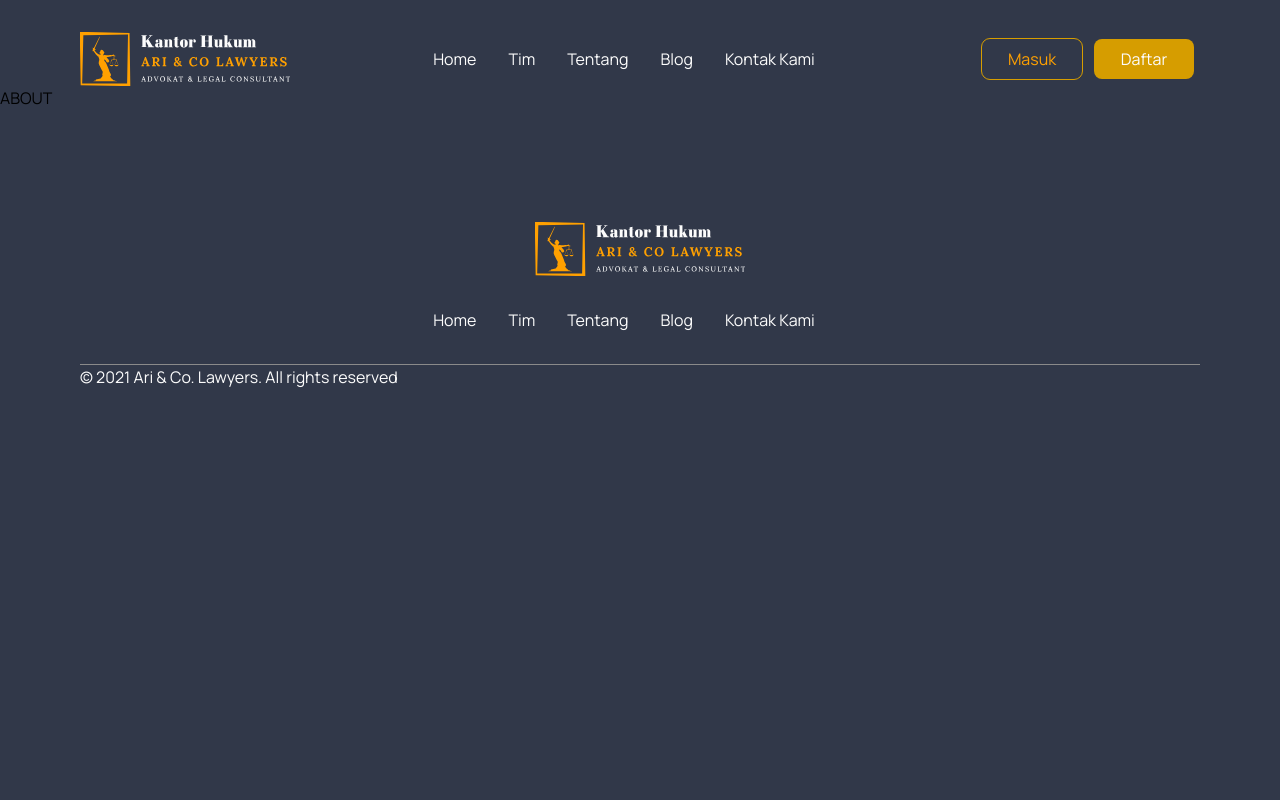
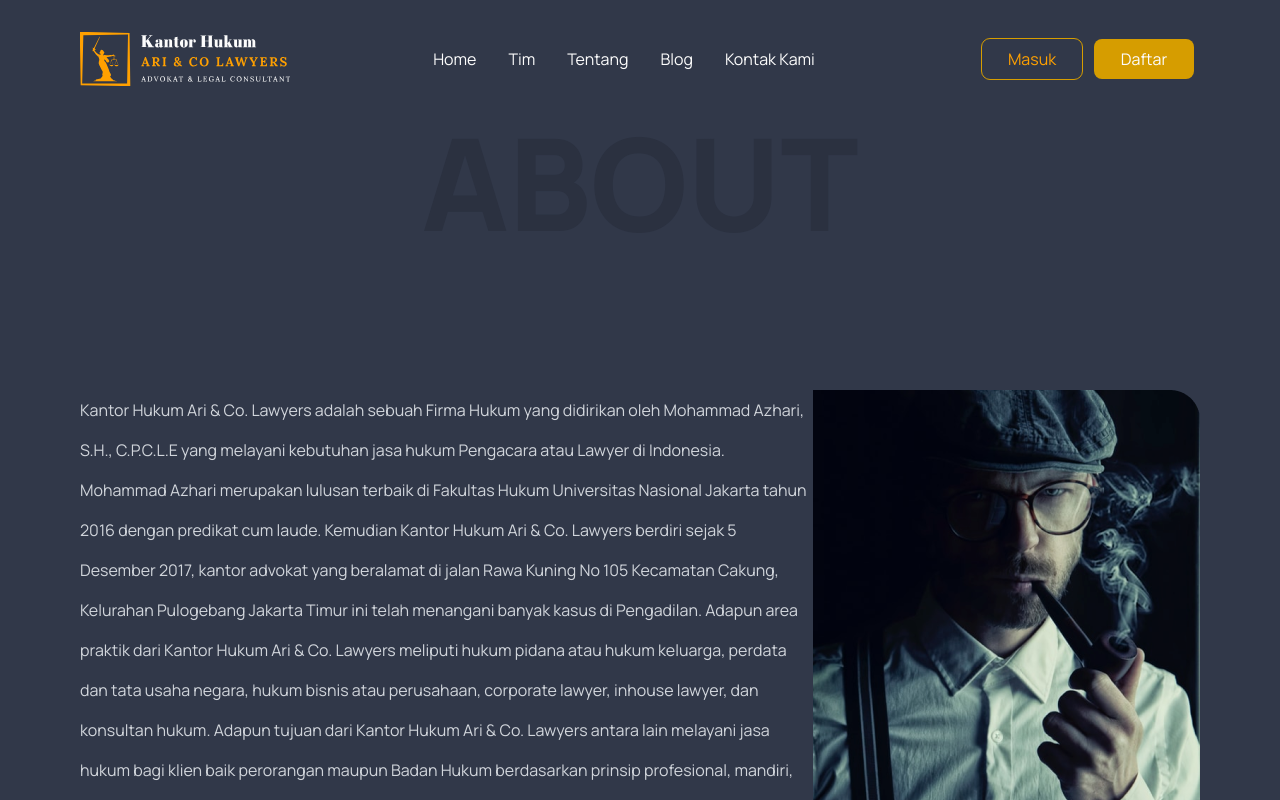
Before and after one commit to robbyawaldi/ari-co-lawyers, a Next.js app in the folder web/: page /about in a window 1280 px wide. Shown: the top 800 px of the page. Built offline with nearby package versions, Linux system fonts and the light colour scheme.

Commit message:
add about, not fix

```diff
--- /dev/null
+++ b/web/components/atoms/AboutIntro.tsx
@@ -0,0 +1,28 @@
+import React from 'react'
+import { Section } from '../templates/Section';
+import Image from 'next/image'
+import aboutImg from "../../public/assets/accents/about_accent_1.png"
+
+
+interface AboutIntroProps {
+}
+
+export const AboutIntro: React.FC<AboutIntroProps> = ({ }) => {
+    return (
+        <Section>
+            <p className="text-gray-300 leading-10">
+                <div className="float-right">
+                    <Image src={aboutImg} alt="about page image" />
+                </div>
+                Kantor Hukum Ari & Co. Lawyers adalah sebuah Firma Hukum yang didirikan oleh Mohammad Azhari, S.H., C.P.C.L.E yang melayani kebutuhan jasa hukum Pengacara atau Lawyer di Indonesia.
+                Mohammad Azhari merupakan lulusan terbaik di Fakultas Hukum Universitas Nasional Jakarta tahun 2016 dengan predikat cum laude. Kemudian Kantor Hukum Ari & Co.
+                Lawyers berdiri sejak 5 Desember 2017, kantor advokat yang beralamat di jalan Rawa Kuning No 105 Kecamatan Cakung,
+                Kelurahan Pulogebang Jakarta Timur ini telah menangani banyak kasus di Pengadilan. Adapun area praktik dari Kantor Hukum Ari & Co.
+                Lawyers meliputi hukum pidana atau hukum keluarga, perdata dan tata usaha negara, hukum bisnis atau perusahaan, corporate lawyer, inhouse lawyer, dan konsultan hukum.
+                Adapun tujuan dari Kantor Hukum Ari & Co.
+                Lawyers antara lain melayani jasa hukum bagi klien baik perorangan maupun Badan Hukum berdasarkan prinsip profesional, mandiri, dan berintegritas berdasarkan Undang-Undang No.18 tahun 2003 tentang Advokat,
+                memberikan Konsultasi Hukum sebagai konsultan hukum (Legal Consultan), memberikan bantuan hukum dengan konsentrasi bidang hukum perdata.
+            </p>
+        </Section>
+    );
+}
--- a/web/components/templates/PageLayout.tsx
+++ b/web/components/templates/PageLayout.tsx
@@ -8,7 +8,7 @@ interface PageLayoutProps {
 export const PageLayout: React.FC<PageLayoutProps> = ({ children, title }) => {
     return (
         <div className={styles['body']}>
-            {title}
+            <h1>{title}</h1>
             {children}
         </div>
     );
--- a/web/components/templates/Section.tsx
+++ b/web/components/templates/Section.tsx
@@ -1,11 +1,11 @@
 import React from 'react'
 
 interface SectionProps {
-    isFull: boolean
+    isFull?: boolean
     isUsepadding?: boolean
 }
 
-export const Section: React.FC<SectionProps> = ({ isFull, children, isUsepadding = true }) => {
+export const Section: React.FC<SectionProps> = ({ isFull = false, children, isUsepadding = true }) => {
     return (
         <section className={`w-full ${isFull ? "" : "px-20"} ${isUsepadding ? "pt-28 pb-5" : ""}`}>
             {children}
--- a/web/pages/about/index.tsx
+++ b/web/pages/about/index.tsx
@@ -1,5 +1,4 @@
-import { Footer } from "../../components/molecules/Footer"
-import { NavBar } from "../../components/molecules/NavBar"
+import { AboutIntro } from "../../components/atoms/AboutIntro"
 import { MainLayout } from "../../components/templates/MainLayout"
 import { PageLayout } from "../../components/templates/PageLayout"
 
@@ -7,7 +6,7 @@ const Index = () => {
     return (
         <MainLayout>
             <PageLayout title="ABOUT">
-
+                <AboutIntro />
             </PageLayout>
         </MainLayout>
     )
--- a/web/styles/templates/PageLayout.module.css
+++ b/web/styles/templates/PageLayout.module.css
@@ -1,3 +1,11 @@
 .body {
+    display: flex;
+    flex-direction: column;
+    align-items: center;
+}
 
+.body > h1 {
+    font-size: 8rem;
+    font-weight: 800;
+    color: var(--clr-bg-secondary);
 }
```
Also changed, not shown: web/public/assets/accents/about_accent_1.png (added).
